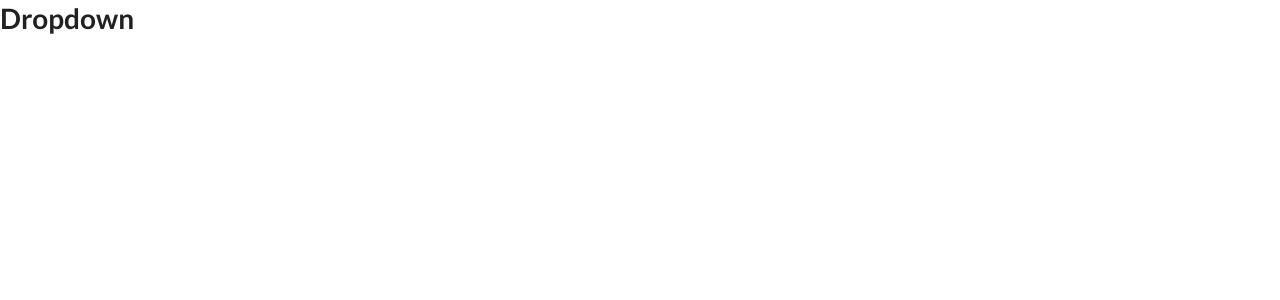
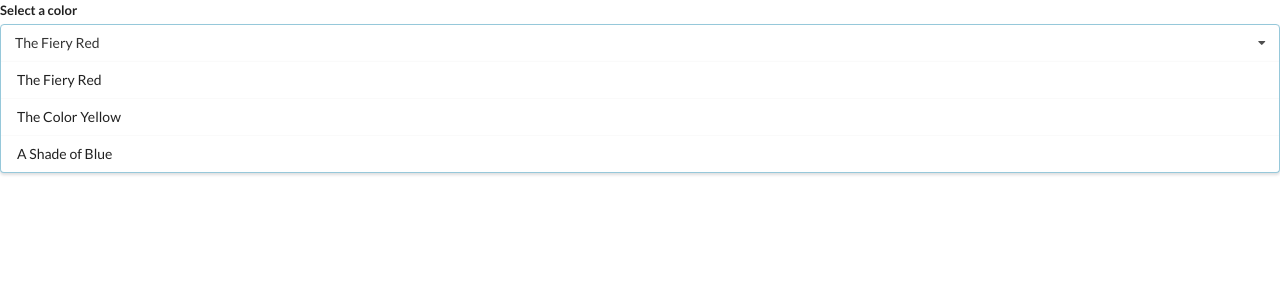
Before and after one commit to dipscodehub/widgety, a React (Create React App) app: page / in a window 1280 px wide. Shown: the top 300 px of the page. Built offline with nearby package versions, Linux system fonts and the light colour scheme.

Commit message:
added useState hook to change the currently selected item in the dropdown

```diff
--- a/src/components/App.js
+++ b/src/components/App.js
@@ -1,4 +1,4 @@
-import React from "react";
+import React, { useState } from "react";
 
 // import Accordion from "./Accordion";
 // import Search from "./Search";
@@ -35,9 +35,15 @@
 ];
 
 const App = () => {
+  const [selected, setSelected] = useState(options[0]);
+
   return (
     <div>
-      <Dropdown options={options} />
+      <Dropdown
+        selected={selected}
+        onSelectedChange={setSelected}
+        options={options}
+      />
     </div>
   );
 };
--- a/src/components/Dropdown.js
+++ b/src/components/Dropdown.js
@@ -1,7 +1,29 @@
 import React from "react";
 
-const Dropdown = () => {
-  return <h1>Dropdown</h1>;
+const Dropdown = ({ options, selected, onSelectedChange }) => {
+  const renderedOptions = options.map((option) => {
+    return (
+      <div
+        key={option.value}
+        className="item"
+        onClick={() => onSelectedChange(option)}
+      >
+        {option.label}
+      </div>
+    );
+  });
+  return (
+    <div className="ui form">
+      <div className="field">
+        <label className="label">Select a color</label>
+        <div className="ui selection dropdown visible active">
+          <i className="dropdown icon"></i>
+          <div className="text">{selected.label}</div>
+          <div className="menu visible transition">{renderedOptions}</div>
+        </div>
+      </div>
+    </div>
+  );
 };
 
 export default Dropdown;
```
